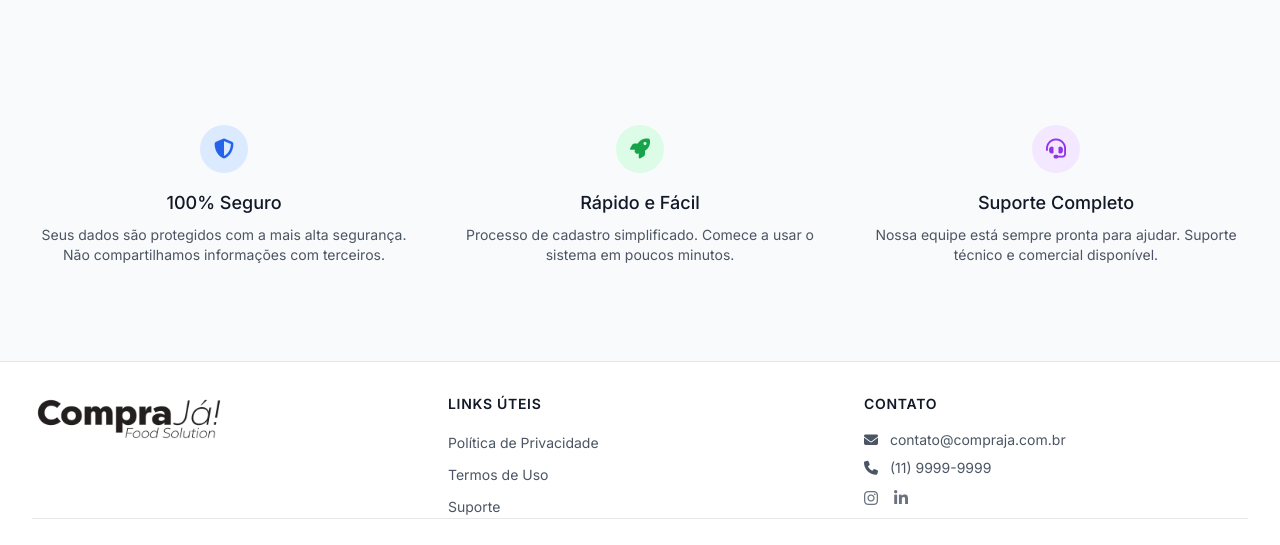
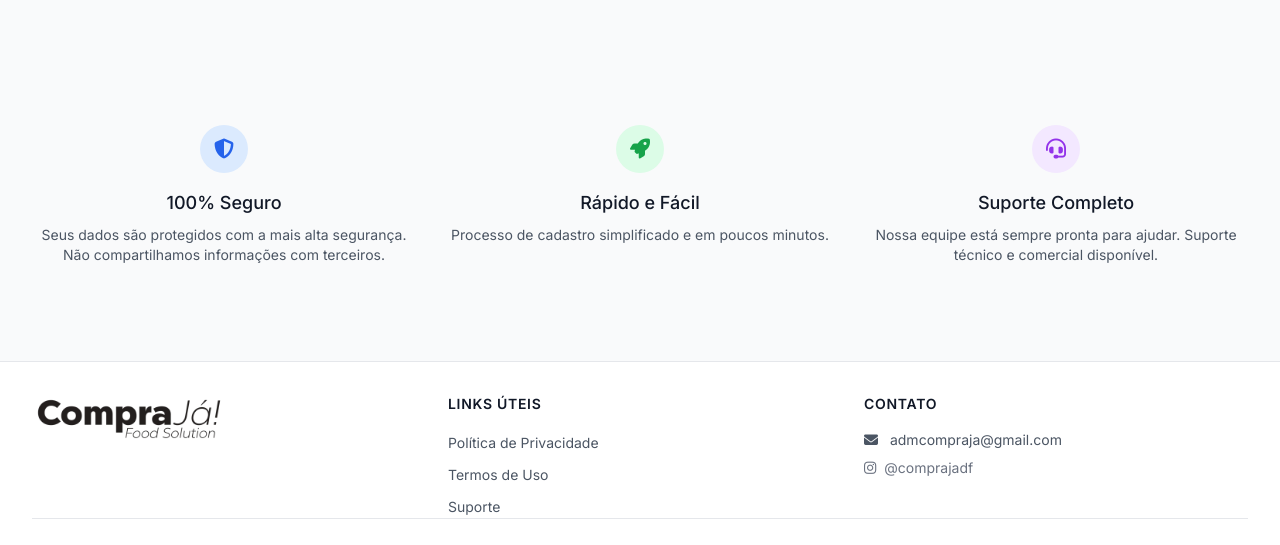
Before and after one commit to halisson-gomides/restaurant-crm, a FastAPI app: page / in a window 1280 px wide. Shown: the part 788-1333 px from the top of the page. Run offline with FastAPI, Linux system fonts and the light colour scheme; some libraries are stand-ins or nearby versions.

Commit message:
stage 2.1

```diff
--- a/templates/base.html
+++ b/templates/base.html
@@ -140,19 +140,20 @@
                     <ul class="space-y-2">
                         <li class="text-sm text-gray-600">
                             <i class="fas fa-envelope mr-2"></i>
-                            contato@{{company_name | lower | remove_accents}}.com.br
+                             admcompraja@gmail.com
+                            <!-- contato@{{company_name | lower | remove_accents}}.com.br -->
                         </li>
-                        <li class="text-sm text-gray-600">
+                        <!-- <li class="text-sm text-gray-600">
                             <i class="fas fa-phone mr-2"></i>
                             (11) 9999-9999
-                        </li>
+                        </li> -->
                         <li class="text-gray-600 my-4 flex space-x-4">
-                            <a href="https://www.instagram.com/seuempresa" class="text-gray-500 hover:text-gray-700">
-                                <i class="fab fa-instagram"></i>
+                            <a href="https://www.instagram.com/comprajadf" target="_blank" class="text-gray-500 text-sm hover:text-gray-700">
+                                <i class="fab fa-instagram mr-2"></i>@comprajadf
                             </a>
-                            <a href="https://www.linkedin.com/company/seuempresa" class="text-gray-500 hover:text-gray-700">
+                            <!-- <a href="https://www.linkedin.com/company/comprajadf" class="text-gray-500 hover:text-gray-700">
                                 <i class="fab fa-linkedin-in"></i>
-                            </a>
+                            </a> -->
                         </li>
                     </ul>
                 </div>
--- a/templates/registration/cnpj-step2.html
+++ b/templates/registration/cnpj-step2.html
@@ -202,7 +202,8 @@
                         </p>
                         <p class="mt-2">
                             <a href="mailto:suporte@{{company_name | lower | remove_accents}}.com.br" class="font-medium underline hover:text-blue-600">
-                                suporte@{{company_name | lower | remove_accents}}.com.br
+                                admcompraja@gmail.com
+                                <!-- suporte@{{company_name | lower | remove_accents}}.com.br -->
                             </a>
                         </p>
                     </div>
--- a/templates/registration/cnpj.html
+++ b/templates/registration/cnpj.html
@@ -264,7 +264,8 @@
                         </p>
                         <p class="mt-2">
                             <a href="mailto:suporte@{{company_name | lower | remove_accents}}.com.br" class="font-medium underline hover:text-blue-600">
-                                suporte@{{company_name | lower | remove_accents}}.com.br
+                                admcompraja@gmail.com
+                                <!-- suporte@{{company_name | lower | remove_accents}}.com.br -->
                             </a>
                         </p>
                     </div>
--- a/templates/registration/cpf-step2.html
+++ b/templates/registration/cpf-step2.html
@@ -216,7 +216,8 @@
                         </p>
                         <p class="mt-2">
                             <a href="mailto:suporte@{{company_name | lower | remove_accents}}.com.br" class="font-medium underline hover:text-blue-600">
-                                suporte@{{company_name | lower | remove_accents}}.com.br
+                                admcompraja@gmail.com
+                                <!-- suporte@{{company_name | lower | remove_accents}}.com.br -->
                             </a>
                         </p>
                     </div>
--- a/templates/registration/cpf.html
+++ b/templates/registration/cpf.html
@@ -275,7 +275,8 @@
                         </p>
                         <p class="mt-2">
                             <a href="mailto:suporte@{{company_name | lower | remove_accents}}.com.br" class="font-medium underline hover:text-green-600">
-                                suporte@{{company_name | lower | remove_accents}}.com.br
+                                admcompraja@gmail.com
+                                <!-- suporte@{{company_name | lower | remove_accents}}.com.br -->
                             </a>
                         </p>
                     </div>
--- a/templates/registration/select_type.html
+++ b/templates/registration/select_type.html
@@ -127,7 +127,7 @@
             </div>
             <h3 class="mt-4 text-lg font-medium text-gray-900">Rápido e Fácil</h3>
             <p class="mt-2 text-sm text-gray-600">
-                Processo de cadastro simplificado. Comece a usar o sistema em poucos minutos.
+                Processo de cadastro simplificado e em poucos minutos.
             </p>
         </div>
         <div class="text-center">
```
